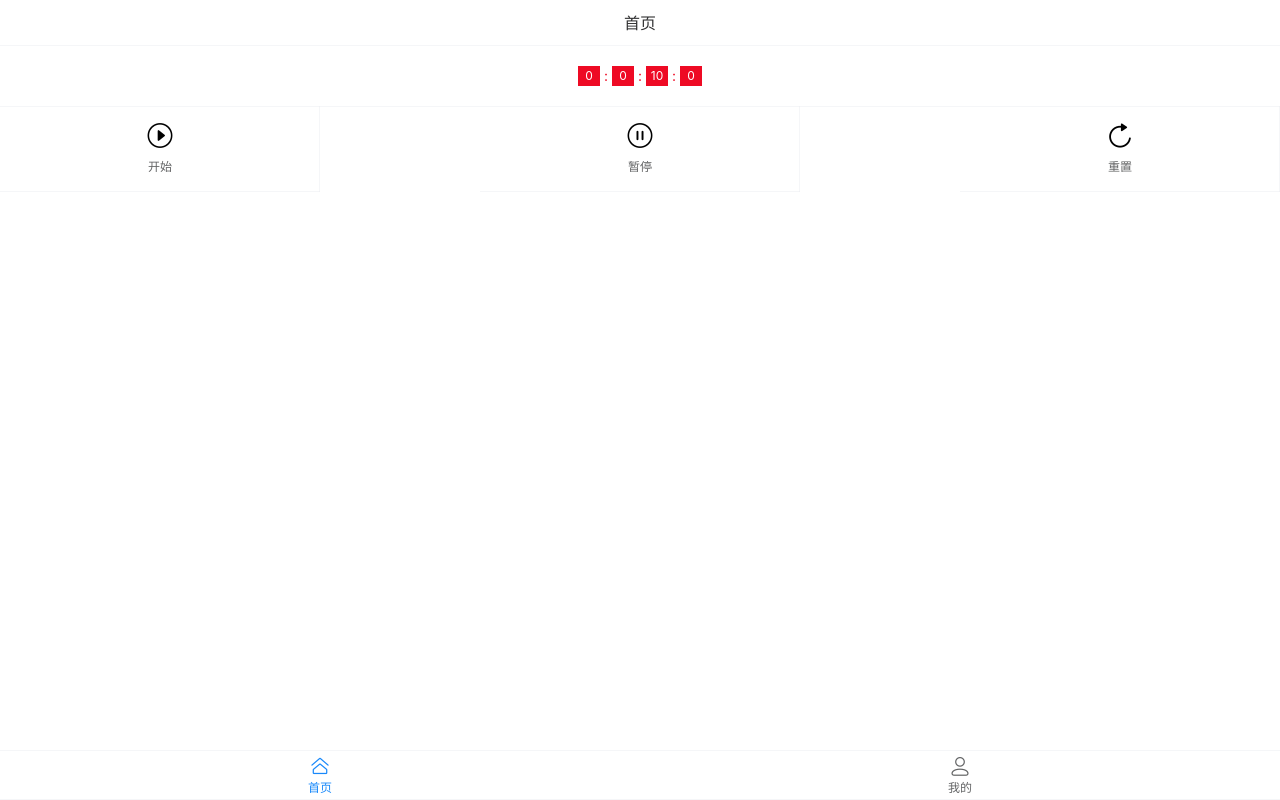
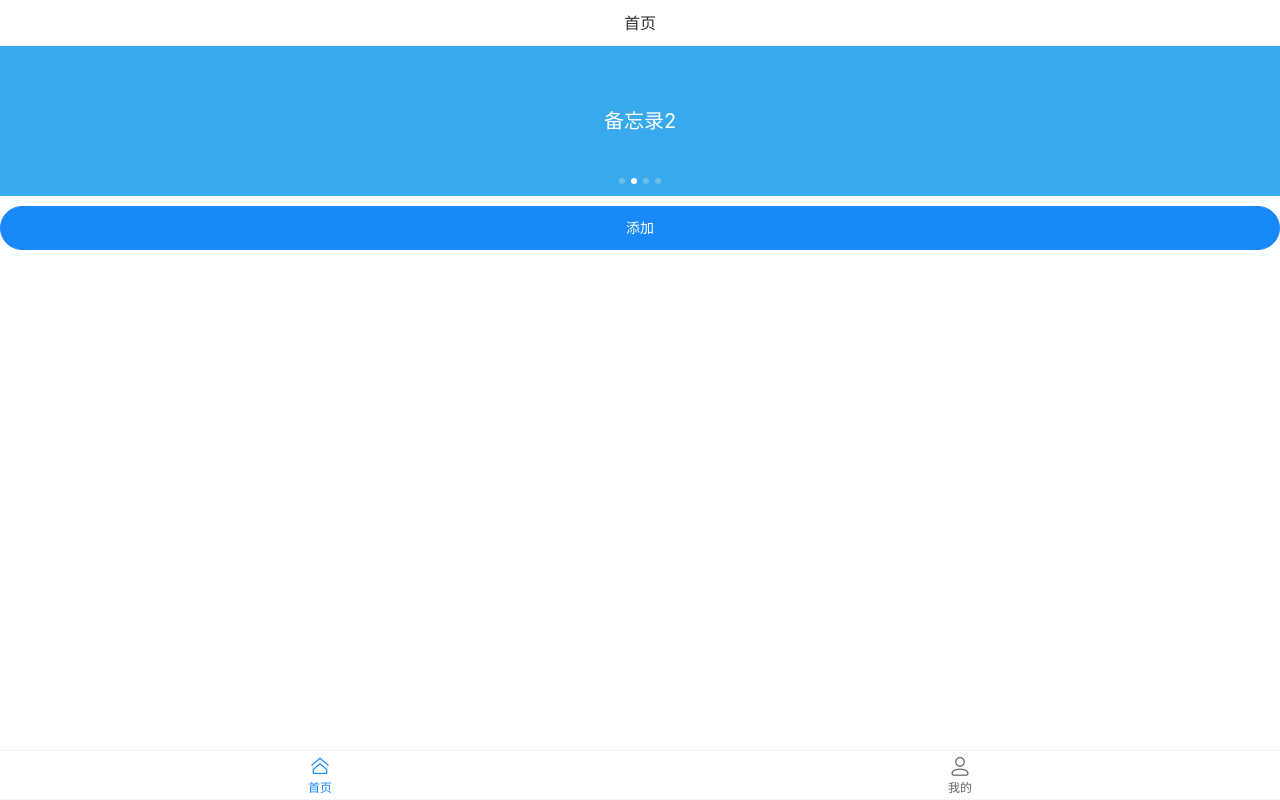
Before and after one commit to renming-lj/vant-app, a Vue app: page /#/home in a window 1280 px wide. Built offline with nearby package versions, Linux system fonts and the light colour scheme.

Commit message:
增加添加页面

```diff
--- a/src/router/index.js
+++ b/src/router/index.js
@@ -2,7 +2,7 @@
  * @ Author: lijun
  * @ Create Time: 2022-09-17 10:38:02
  * @ Modified by:
- * @ Modified time: 2022-09-17 14:27:41
+ * @ Modified time: 2022-09-22 19:40:06
  * @ Description: 路由
  */
 
@@ -21,6 +21,11 @@ const routes = [{
     name: "about",
     component: () =>
         import ('@/views/about/about.vue')
+}, {
+    path: '/add',
+    name: "add",
+    component: () =>
+        import ('@/views/home/add.vue')
 }]
 
 const router = createRouter({
--- /dev/null
+++ b/src/views/home/add.vue
@@ -0,0 +1,81 @@
+<!--
+ * @ Author: lijun
+ * @ Create Time: 2022-09-22 19:35:36
+ * @ Modified by:
+ * @ Modified time: 2022-09-22 20:27:53
+ * @ Description: 备忘录新增
+ -->
+
+<template>
+  <!-- 标题 -->
+  <van-nav-bar
+    title="添加"
+    left-text="返回"
+    left-arrow
+    @click-left="onClickLeft"
+  />
+  <!-- 标题输入 -->
+  <van-field v-model="values.text" label="标题" placeholder="请输入标题" />
+  <!-- 时间选择 -->
+  <van-field
+    v-model="result"
+    is-link
+    readonly
+    name="datetimePicker"
+    label="时间选择"
+    placeholder="点击选择时间"
+    @click="showPicker = true"
+  />
+  <van-popup v-model:show="showPicker" position="bottom">
+    <van-datetime-picker
+      v-model="currentDate"
+      type="datetime"
+      title="选择完整时间"
+      :min-date="minDate"
+      @confirm="onConfirm"
+      @cancel="showPicker = false"
+    />
+  </van-popup>
+  <!-- 文件上传 -->
+  <van-field name="uploader" label="图片上传">
+    <template #input>
+      <van-uploader v-model="values.value" />
+    </template> </van-field
+  ><!-- 提交按钮 -->
+  <van-button round type="primary" block @click="submit" class="btn"
+    >提交</van-button
+  >
+</template>
+
+<script setup>
+import { ref } from "vue";
+const onClickLeft = () => history.back();
+
+const values = ref({
+  // 文件上传
+  value: [{ url: "https://fastly.jsdelivr.net/npm/@vant/assets/leaf.jpeg" }],
+  // 标题
+  text: "",
+});
+// 时间选择
+const result = ref("");
+// 提交按钮
+const submit = () => {
+  values.value.result = result.value;
+  console.log("value", values.value);
+};
+
+// 时间
+const currentDate = ref(new Date());
+const minDate = ref(new Date(2020, 0, 1));
+const showPicker = ref(false);
+// 确定按钮
+const onConfirm = (val) => {
+  result.value = `${val.getFullYear()}/${
+    val.getMonth() + 1
+  }/${val.getDate()}/${val.getHours()}/${val.getMinutes()}`;
+  showPicker.value = false;
+};
+</script>
+
+<style lang="less" scoped></style>
--- a/src/views/home/home.vue
+++ b/src/views/home/home.vue
@@ -2,74 +2,44 @@
  * @ Author: lijun
  * @ Create Time: 2022-09-17 10:52:58
  * @ Modified by:
- * @ Modified time: 2022-09-22 14:45:54
+ * @ Modified time: 2022-09-22 19:45:33
  * @ Description: 首页
  -->
 
 <template>
+  <!-- 标题 -->
   <van-nav-bar title="首页" placeholder="true" fixed="true" />
-  <van-count-down
-    class="box-time"
-    ref="countDown"
-    millisecond
-    :time="10000"
-    :auto-start="false"
-    format="ss:SSS"
-    @finish="onFinish"
+  <!-- swipe -->
+  <van-swipe class="my-swipe" :autoplay="3000" indicator-color="white">
+    <van-swipe-item>备忘录1</van-swipe-item>
+    <van-swipe-item>备忘录2</van-swipe-item>
+    <van-swipe-item>备忘录3</van-swipe-item>
+    <van-swipe-item>备忘录4</van-swipe-item>
+  </van-swipe>
+  <!-- 添加按钮 -->
+  <van-button round type="primary" block @click="add" class="btn"
+    >添加</van-button
   >
-    <template #default="timeData">
-      <span class="block">{{ timeData.hours }}</span>
-      <span class="colon">:</span>
-      <span class="block">{{ timeData.minutes }}</span>
-      <span class="colon">:</span>
-      <span class="block">{{ timeData.seconds }}</span>
-      <span class="colon">:</span>
-      <span class="block">{{ timeData.milliseconds }}</span>
-    </template>
-  </van-count-down>
-  <van-grid clickable>
-    <van-grid-item text="开始" icon="play-circle-o" @click="start" />
-    <van-grid-item text="暂停" icon="pause-circle-o" @click="pause" />
-    <van-grid-item text="重置" icon="replay" @click="reset" />
-  </van-grid>
 </template>
 
 <script setup>
 import { ref } from "vue";
-import { Toast } from "vant";
-const countDown = ref(null);
-const start = () => {
-  countDown.value.start();
+import { useRouter } from "vue-router";
+const router = useRouter();
+const add = () => {
+  router.push("add");
 };
-const pause = () => {
-  countDown.value.pause();
-};
-const reset = () => {
-  countDown.value.reset();
-};
-const onFinish = () => Toast("倒计时结束");
 </script>
 
 <style lang="less" scoped>
-.van-grid {
-  justify-content: space-between;
+.my-swipe .van-swipe-item {
+  color: #fff;
+  font-size: 20px;
+  line-height: 150px;
+  text-align: center;
+  background-color: #39a9ed;
 }
-.colon {
-  display: inline-block;
-  margin: 0 4px;
-  color: #ee0a24;
-}
-.block {
-  display: inline-block;
-  width: 22px;
-  color: #fff;
-  font-size: 12px;
-  text-align: center;
-  background-color: #ee0a24;
-}
-.box-time {
-  display: flex;
-  justify-content: center;
-  margin: 20px 0;
+.btn {
+  margin-top: 10px;
 }
 </style>
```
